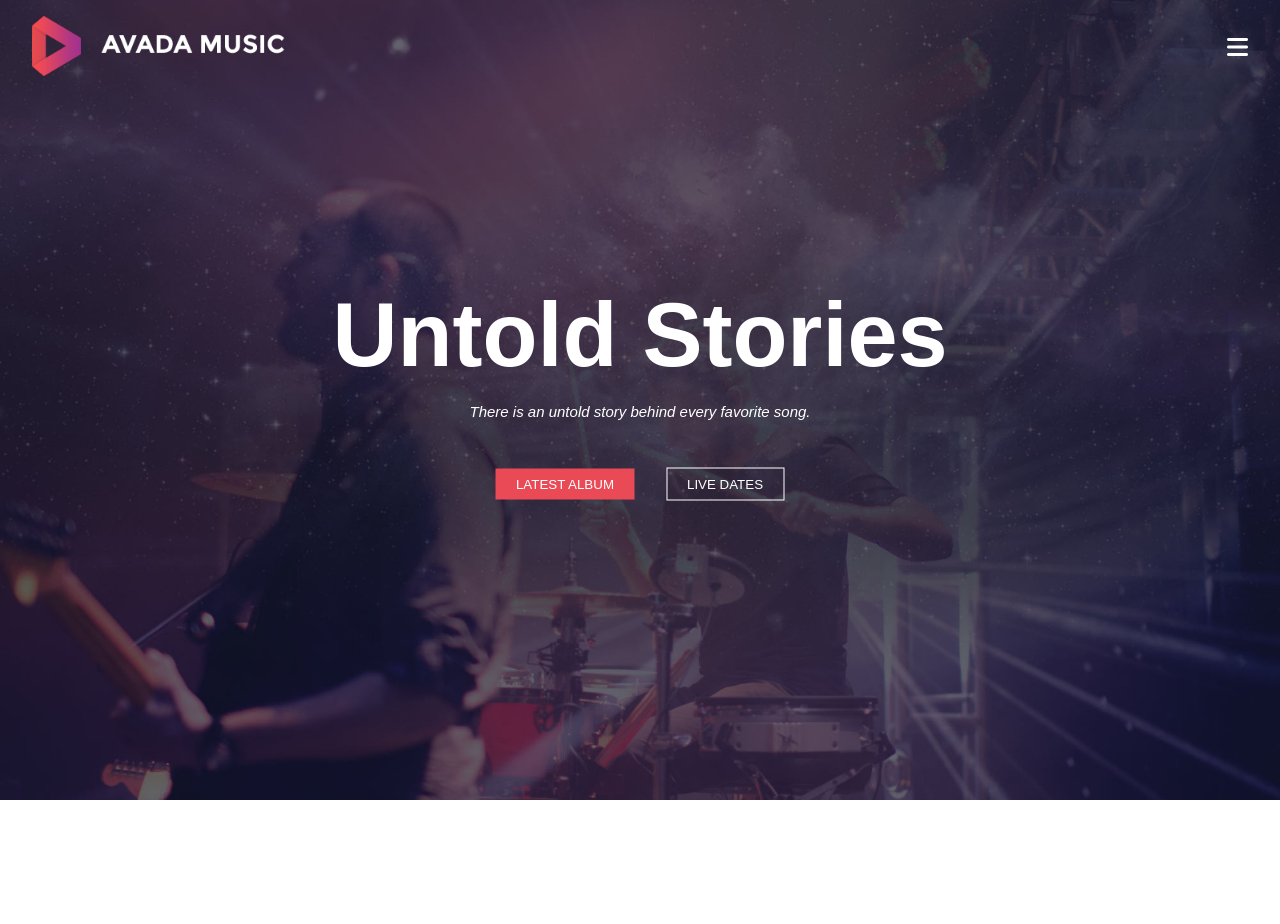
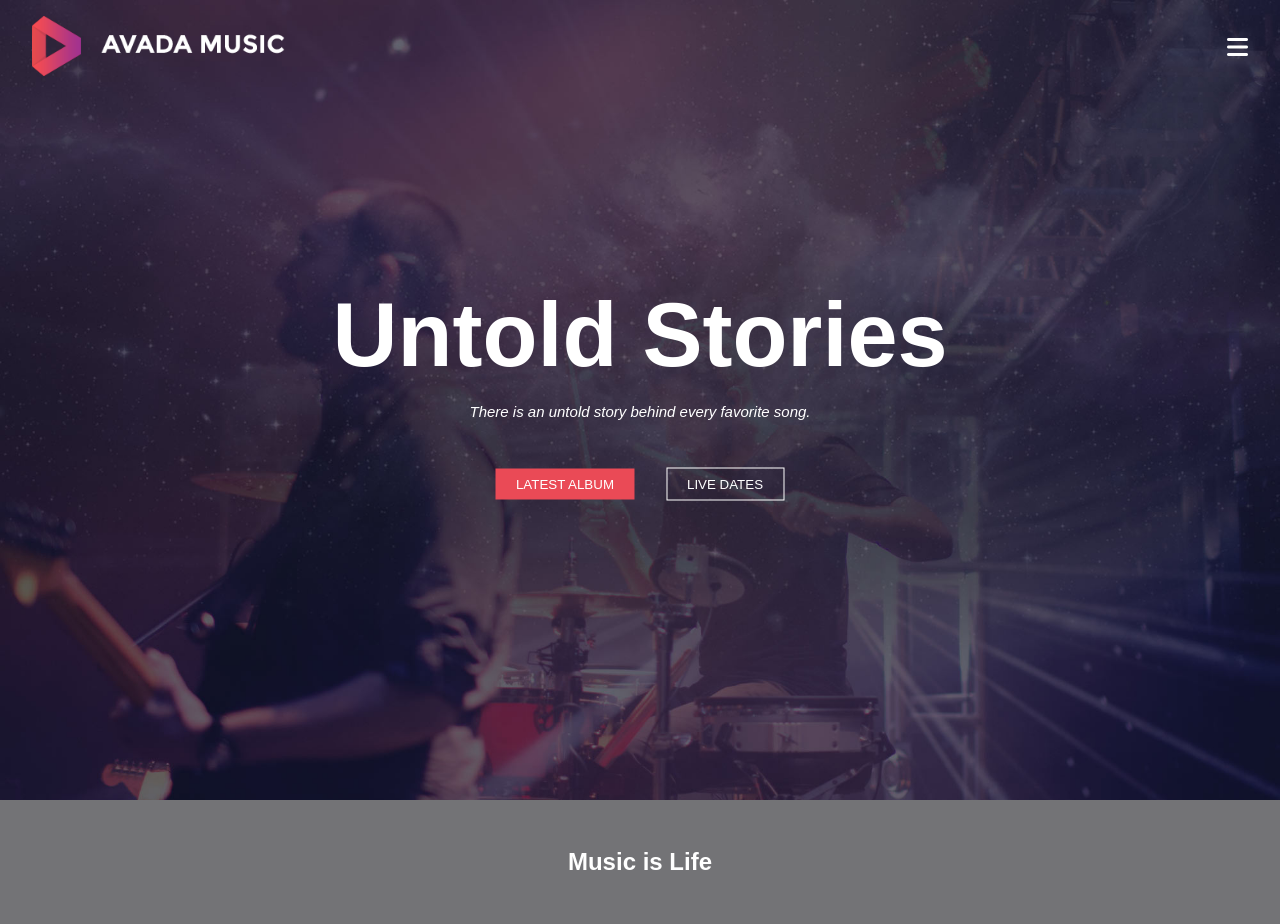
Before and after one commit to SteMorgia/proj-html-vuejs, a Vue app: page / in a window 1280 px wide. Shown: the top 924 px of the page. Before the commit the page ends 800 px from the top, so only its background shows below. Built offline with nearby package versions, Linux system fonts and the light colour scheme.

Commit message:
add: primo componente body implementato

```diff
--- a/src/App.vue
+++ b/src/App.vue
@@ -1,16 +1,19 @@
 <template>
   <div id="app">
     <MyHeader :siteLinks="siteLinks" />
+    <MyBody />
   </div>
 </template>
 
 <script>
   import MyHeader from './components/MyHeader.vue';
+  import MyBody from './components/MyBody.vue';
 
 export default {
   name: 'App',
   components: {
-    MyHeader
+    MyHeader,
+    MyBody
   },
   data() {
     return {
--- /dev/null
+++ b/src/components/MyBody.vue
@@ -0,0 +1,21 @@
+<template>
+    <div class="container">
+        <MyBodyIntro />
+    </div>
+</template>
+
+<script>
+    import MyBodyIntro from './MyBodyIntro.vue';
+
+
+export default {
+    name: "MyBody",
+    components: {
+        MyBodyIntro
+    }
+}
+</script>
+
+<style scoped lang="scss">
+
+</style>
--- /dev/null
+++ b/src/components/MyBodyIntro.vue
@@ -0,0 +1,37 @@
+<template>
+    <div class="container">
+        <div class="innerContainer">
+            <h2>Music is Life</h2>
+            <p>Lorem ipsum dolor sit amet, consectetur adipisicing elit. Voluptatem perferendis, aliquam similique, repellendus ut sapiente!</p>
+        </div>
+    </div>
+</template>
+
+<script>
+export default {
+    name: 'MyBodyIntro'
+}
+</script>
+
+<style scoped lang="scss">
+    .container {
+        height: 30vh;
+        background-color: #737376;
+        display:flex;
+        justify-content:center;
+
+
+        .innerContainer {
+            width: 50%;
+            text-align: center;
+
+            h2 {
+                margin: 3rem 3rem;
+                color:white;
+            };
+            p {
+                color: white;
+            }
+        }
+    }
+</style>
```
